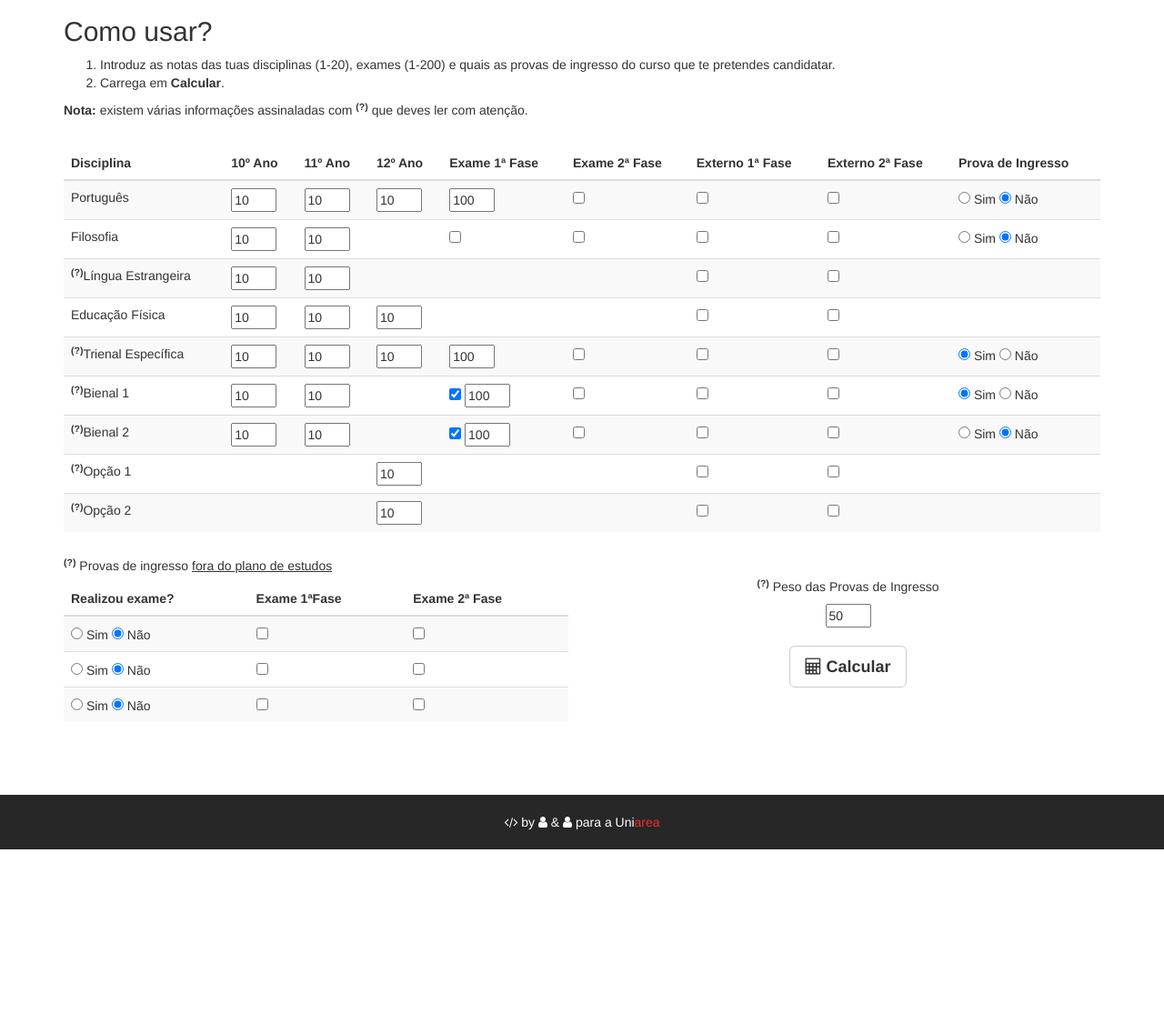
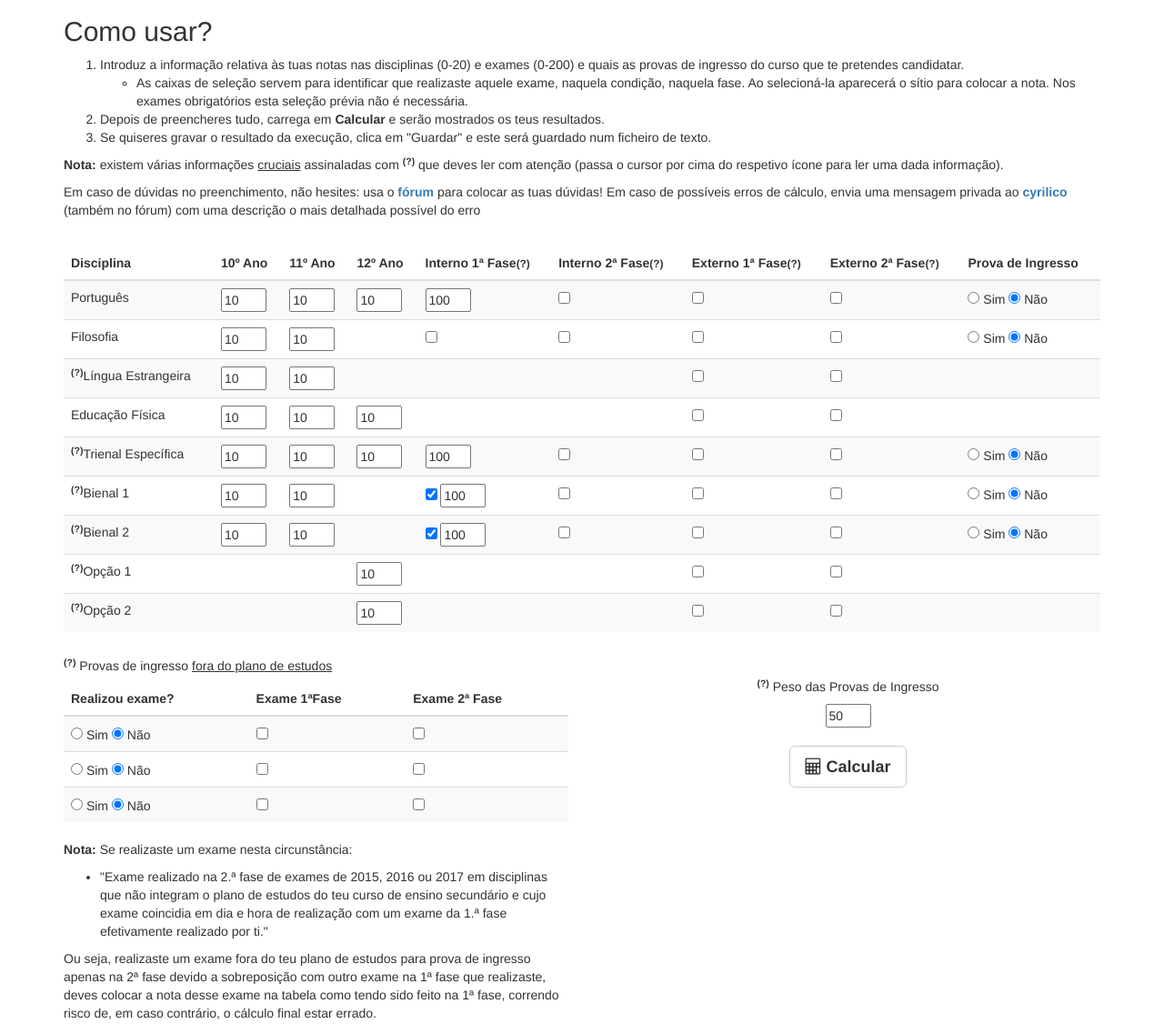
Before and after one commit to antonioalmeida/simulador-candidatura, a plain HTML site: page index.html in a window 1280 px wide. Shown: the part 320-1457 px from the top of the page at 91% size. Before the commit the page ends 1254 px from the top, so only its background shows below. Drawn offline with nearby package versions, Linux system fonts and the light colour scheme.

Commit message:
Add more detailed and precise instructions

```diff
--- a/index.html
+++ b/index.html
@@ -100,13 +100,21 @@
             <h2>Como usar?</h2>
             <p>
                 <ol>
-                    <li>Introduz as notas das tuas disciplinas (1-20), exames (1-200) e quais as provas de ingresso do curso que te pretendes candidatar.</li>
-                    <li>Carrega em <strong>Calcular</strong>.</li>
+                  <li>Introduz a informação relativa às tuas notas nas disciplinas (0-20) e exames (0-200) e quais as provas de ingresso do curso que te pretendes candidatar.</li>
+                  <ul>
+                    <li>As caixas de seleção servem para identificar que realizaste aquele exame, naquela condição, naquela fase. Ao selecioná-la aparecerá o sítio para colocar a nota. Nos exames obrigatórios esta seleção prévia não é necessária.</li>
+                  </ul>
+                  <li>Depois de preencheres tudo, carrega em <strong>Calcular</strong> e serão mostrados os teus resultados.</li>
+                  <li>Se quiseres gravar o resultado da execução, clica em "Guardar" e este será guardado num ficheiro de texto.</li>
                 </ol>
             </p>
 
             <p>
-                <strong>Nota:</strong> existem várias informações assinaladas com <b><sup>(?)</sup></b> que deves ler com atenção.
+                <strong>Nota:</strong> existem várias informações <u>cruciais</u> assinaladas com <b><sup>(?)</sup></b> que deves ler com atenção (passa o cursor por cima do respetivo ícone para ler uma dada informação).
+            </p>
+
+            <p>
+                Em caso de dúvidas no preenchimento, não hesites: usa o <a href='http://uniarea.com/forum/'><strong>fórum</strong></a> para colocar as tuas dúvidas! Em caso de possíveis erros de cálculo, envia uma mensagem privada ao <a href='http://uniarea.com/forum/index.php?members/cyrilico.1408/'><strong>cyrilico</strong></a> (também no fórum) com uma descrição o mais detalhada possível do erro
             </p>
 
             <br/>
@@ -118,10 +126,10 @@
                         <th>10º Ano</th>
                         <th>11º Ano</th>
                         <th>12º Ano</th>
-                        <th>Exame 1ª Fase</th>
-                        <th>Exame 2ª Fase</th>
-                        <th>Externo 1ª Fase</th>
-                        <th>Externo 2ª Fase</th>
+                        <th>Interno 1ª Fase<b href="#" data-placement="right" data-toggle="tooltip" title="" class="small" data-original-title="Interno - condição com que se vai a exame no ano de conclusão da disciplina caso a CIF seja positiva. Neste caso, o exame conta 30% da CFD.">(?)</b></th>
+                        <th>Interno 2ª Fase<b href="#" data-placement="right" data-toggle="tooltip" title="" class="small" data-original-title="Interno - condição com que se vai a exame no ano de conclusão da disciplina caso a CIF seja positiva. Neste caso, o exame conta 30% da CFD.">(?)</b></th>
+                        <th>Externo 1ª Fase<b href="#" data-placement="right" data-toggle="tooltip" title="" class="small" data-original-title="Externo/Autoproposto - condição em que se vai fazer melhoria ou então fazer mesmo a disciplina caso a CIF tenha sido negativa ou o aluno a tenha anulado. Ao ser referida esta condição estão incluídos os casos de exame de equivalência à frequência. Neste caso, o exame conta 100% da CFD.">(?)</b></th>
+                        <th>Externo 2ª Fase<b href="#" data-placement="right" data-toggle="tooltip" title="" class="small" data-original-title="Ao ser referida a condição de externo/autoproposto estão incluídos os casos de exame de equivalência à frequência">(?)</b></th>
                         <th>Prova de Ingresso</th>
                     </tr>
                 </thead>
@@ -280,8 +288,8 @@
                             <b href="#" data-placement="right" data-toggle="tooltip" title="" class="small" data-original-title="Assinalar a caixa se o exame foi realizado em ano anterior ao ano de candidatura." hidden>(?)</b>
                         </td>
                         <td>
-                            <input type="radio" name="access4[]" value="yes" checked/> Sim
-                            <input type="radio" name="access4[]" value="no" /> Não
+                            <input type="radio" name="access4[]" value="yes" /> Sim
+                            <input type="radio" name="access4[]" value="no" checked/> Não
                         </td>
 
                     </tr>
@@ -312,8 +320,8 @@
                                 <b href="#" data-placement="right" data-toggle="tooltip" title="" class="small" data-original-title="Assinalar a caixa se o exame foi realizado em ano anterior ao ano de candidatura." hidden>(?)</b>
                             </td>
                             <td>
-                                <input type="radio" name="access5[]" value="yes" checked/> Sim
-                                <input type="radio" name="access5[]" value="no" /> Não
+                                <input type="radio" name="access5[]" value="yes" /> Sim
+                                <input type="radio" name="access5[]" value="no" checked/> Não
                             </td>
 
                         </tr>
@@ -410,7 +418,6 @@
                         </tbody>
                     </table>
 
-
                     <div class="row">
                         <div class="col-lg-6 col-md-6">
                             <!-- Table for ingress exams made out of the student's course's context-->
@@ -467,6 +474,13 @@
                                     </td>
                                 </tr>
                             </table>
+                            <p>
+                                <strong>Nota:</strong> Se realizaste um exame nesta circunstância:
+                                <ul>
+                                  <li>"Exame realizado na 2.ª fase de exames de 2015, 2016 ou 2017 em disciplinas que não integram o plano de estudos do teu curso de ensino secundário e cujo exame coincidia em dia e hora de realização com um exame da 1.ª fase efetivamente realizado por ti."</li>
+                                </ul>
+                                Ou seja, realizaste um exame fora do teu plano de estudos para prova de ingresso apenas na 2ª fase devido a sobreposição com outro exame na 1ª fase que realizaste, deves colocar a nota desse exame na tabela como tendo sido feito na 1ª fase, correndo risco de, em caso contrário, o cálculo final estar errado.
+                            </p>
                         </div>
 
                         <div class="col-lg-6 col-md-6 text-center" id="calculate">
@@ -537,6 +551,9 @@
                                         </p>
                                     </ul>
                                 </div>
+                                <p>
+                                  <strong>Nota:</strong> Se concluíste o secundário até 2013/2014 (inclusive), as notas que deves considerar deste cálculo são as que contam com Educação Física, independentemente do curso a que te candidatares!
+                                </p>
                             </div>
                             <div class="modal-footer">
                                 <button type="button" class="btn btn-default" onclick="saveScores()"><i class="fa fa-save"></i> Guardar</button>
```
